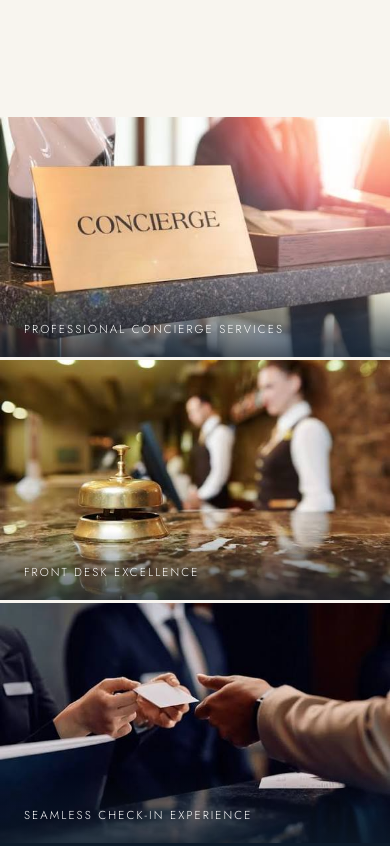
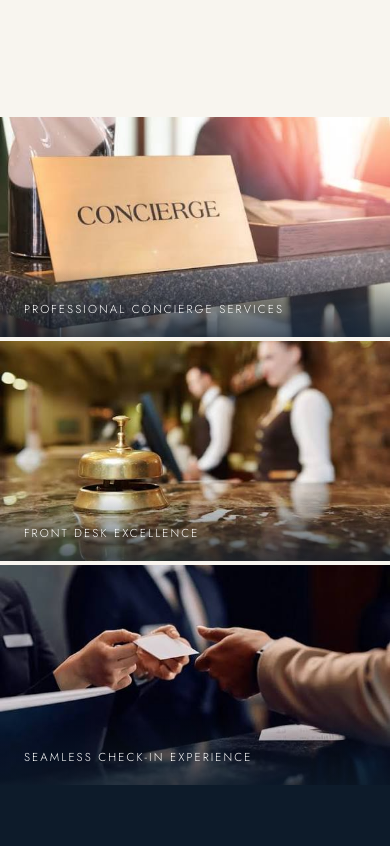
Before and after one commit to Rana-Hassan7272/AllanProperty, a plain HTML site: page index.html in a window 390 px wide. Shown: the part 1561-2407 px from the top of the page. Drawn offline with nearby package versions, Linux system fonts and the light colour scheme.

Commit message:
first commit

```diff
--- a/index.html
+++ b/index.html
@@ -292,14 +292,14 @@
   /* ── IMAGE MOSAIC ── */
   #mosaic {
     display: grid;
-    grid-template-columns: 1fr 1fr 1fr;
-    grid-template-rows: 320px 320px;
-    gap: 3px;
+    grid-template-columns: 1.4fr 1fr 1fr;
+    grid-template-rows: 480px;
+    gap: 4px;
     max-width: 1280px;
     margin: 0 auto;
   }
-  .mosaic-item { overflow: hidden; position: relative; }
-  .mosaic-item.large { grid-row: span 2; }
+  .mosaic-item { overflow: hidden; position: relative; height: 480px; }
+  .mosaic-item.large { height: 480px; }
   .mosaic-item img {
     width: 100%; height: 100%;
     object-fit: cover; display: block;
@@ -536,8 +536,9 @@
     nav { padding: 18px 28px; }
     nav.scrolled { padding: 12px 28px; }
     nav ul { gap: 20px; }
-    #mosaic { grid-template-columns: 1fr 1fr; grid-template-rows: 240px 240px 240px; }
-    .mosaic-item.large { grid-row: span 1; }
+    #mosaic { grid-template-columns: 1fr 1fr; grid-template-rows: 280px 280px; }
+    .mosaic-item { height: 280px; }
+    .mosaic-item:last-child { grid-column: span 2; }
     .why-inner { grid-template-columns: 1fr; gap: 48px; }
     .steps { grid-template-columns: 1fr; gap: 32px; }
     .footer-inner { grid-template-columns: 1fr; gap: 32px; }
@@ -545,7 +546,8 @@
   }
   @media (max-width: 600px) {
     #mosaic { grid-template-columns: 1fr; grid-template-rows: auto; }
-    .mosaic-item { height: 240px; }
+    .mosaic-item { height: 220px; }
+    .mosaic-item:last-child { grid-column: span 1; }
     .pillars { grid-template-columns: 1fr; }
     .hero-title { font-size: 2.4rem; }
     nav ul { display: none; }
@@ -618,7 +620,7 @@
 
 <!-- IMAGE MOSAIC -->
 <div id="mosaic">
-  <div class="mosaic-item large">
+  <div class="mosaic-item">
     <img src="image1.jpeg" alt="Concierge desk with gold nameplate">
     <div class="mosaic-caption">Professional Concierge Services</div>
   </div>
```
